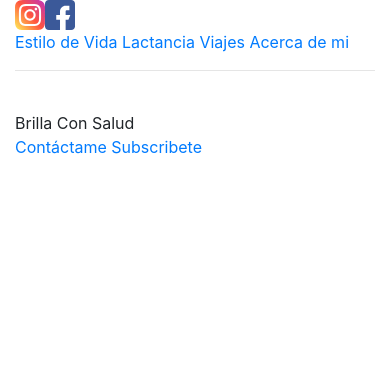
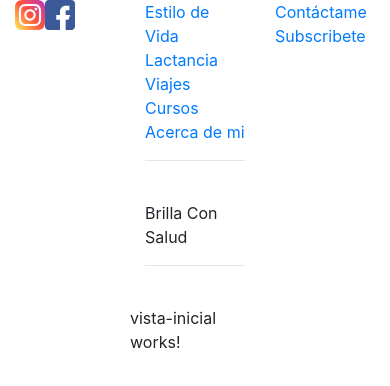
Before and after one commit to ArielPrez/BrillaConSalud, an Angular app: page / in a window 390 px wide. Shown: the top 386 px of the page. Built offline with nearby package versions, Linux system fonts and the light colour scheme.

Commit message:
vista-inicial & name changed

```diff
--- a/angular.json
+++ b/angular.json
@@ -13,7 +13,7 @@
         "build": {
           "builder": "@angular-devkit/build-angular:browser",
           "options": {
-            "outputPath": "dist/BrillaConSalud",
+            "outputPath": "dist/brillaconsalud",
             "index": "src/index.html",
             "main": "src/main.ts",
             "polyfills": "src/polyfills.ts",
@@ -25,7 +25,7 @@
             ],
             "styles": [
               "src/styles.css",
-              "../node_modules/bootstrap/dist/css/bootstrap.min.css"
+              "node_modules/bootstrap/dist/css/bootstrap.min.css"
             ],
             "scripts": []
           },
@@ -63,18 +63,18 @@
         "serve": {
           "builder": "@angular-devkit/build-angular:dev-server",
           "options": {
-            "browserTarget": "BrillaConSalud:build"
+            "browserTarget": "brillaconsalud:build"
           },
           "configurations": {
             "production": {
-              "browserTarget": "BrillaConSalud:build:production"
+              "browserTarget": "brillaconsalud:build:production"
             }
           }
         },
         "extract-i18n": {
           "builder": "@angular-devkit/build-angular:extract-i18n",
           "options": {
-            "browserTarget": "BrillaConSalud:build"
+            "browserTarget": "brillaconsalud:build"
           }
         },
         "test": {
@@ -111,18 +111,18 @@
           "builder": "@angular-devkit/build-angular:protractor",
           "options": {
             "protractorConfig": "e2e/protractor.conf.js",
-            "devServerTarget": "BrillaConSalud:serve"
+            "devServerTarget": "brillaconsalud:serve"
           },
           "configurations": {
             "production": {
-              "devServerTarget": "BrillaConSalud:serve:production"
+              "devServerTarget": "brillaconsalud:serve:production"
             }
           }
         }
       }
     }
   },
-  "defaultProject": "BrillaConSalud",
+  "defaultProject": "brillaconsalud",
   "cli": {
     "analytics": false
   }
--- a/src/app/app.component.html
+++ b/src/app/app.component.html
@@ -1,6 +1,6 @@
 <div class="container-fluid">
   <div class="row">
-    <div class="col-sm">
+    <div class="col">
       <span>
         <a href="https://www.instagram.com/brillaconsaludybelleza/">
           <img width="30" height="30"
@@ -14,8 +14,9 @@
         </a>
       </span>
     </div>
-    <div class="col-md">
+    <div class="col">
       <span>
+        <!-- Link to component Estilo de Vida -->
         <a href="http://">Estilo de Vida
         </a>
       </span>
@@ -28,13 +29,24 @@
         </a>
       </span>
       <span>
+        <a href="http://">Cursos
+        </a>
+      </span>
+      <span>
         <a href="http://">Acerca de mi
         </a>
       </span>
       <br><hr><br>
       <span>{{ title }} </span>
+      <br><hr><br>
+      <div class="row">
+        <div class="col-xs-12">
+        <app-vista-inicial></app-vista-inicial>
+        </div>
+      </div>
     </div>
-    <div class="col-sm">
+
+    <div class="col">
       <span>
         <a href="http://">Contáctame
         </a>
@@ -46,6 +58,7 @@
     </div>
   </div>
 
+
 </div>
 
 
--- a/src/app/app.module.ts
+++ b/src/app/app.module.ts
@@ -3,11 +3,13 @@ import { NgModule } from '@angular/core';
 
 import { AppRoutingModule } from './app-routing.module';
 import { AppComponent } from './app.component';
+import { VistaInicialComponent } from './vista-inicial/vista-inicial.component';
 // import { AlertModule } from 'ngx-bootstrap';
 
 @NgModule({
   declarations: [
-    AppComponent
+    AppComponent,
+    VistaInicialComponent
   ],
   imports: [
     BrowserModule,
--- /dev/null
+++ b/src/app/vista-inicial/vista-inicial.component.html
@@ -0,0 +1 @@
+<p>vista-inicial works!</p>
--- /dev/null
+++ b/src/app/vista-inicial/vista-inicial.component.ts
@@ -0,0 +1,15 @@
+import { Component, OnInit } from '@angular/core';
+
+@Component({
+  selector: 'app-vista-inicial',
+  templateUrl: './vista-inicial.component.html',
+  styleUrls: ['./vista-inicial.component.css']
+})
+export class VistaInicialComponent implements OnInit {
+
+  constructor() { }
+
+  ngOnInit(): void {
+  }
+
+}
```
Also changed, not shown: src/app/vista-inicial/vista-inicial.component.css (added), 1 other file (tests, documents, lock files or other folders).
